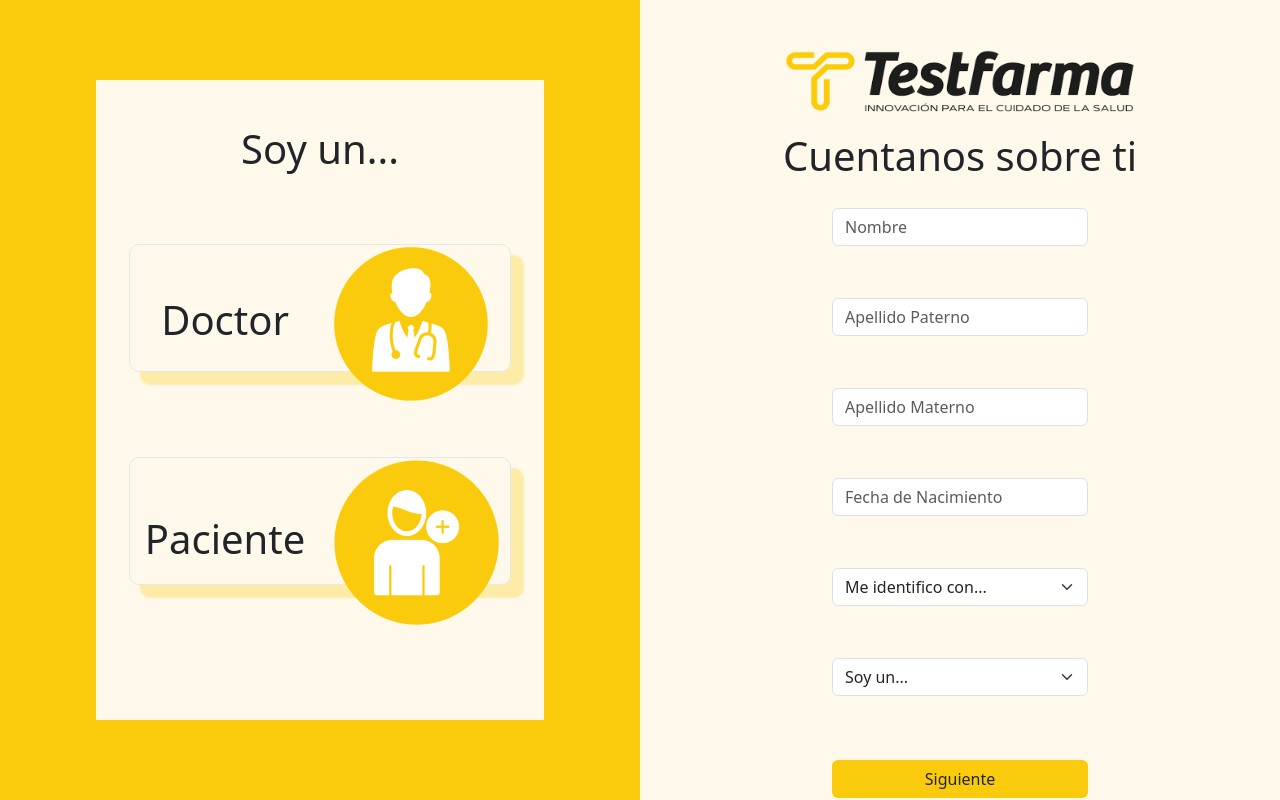
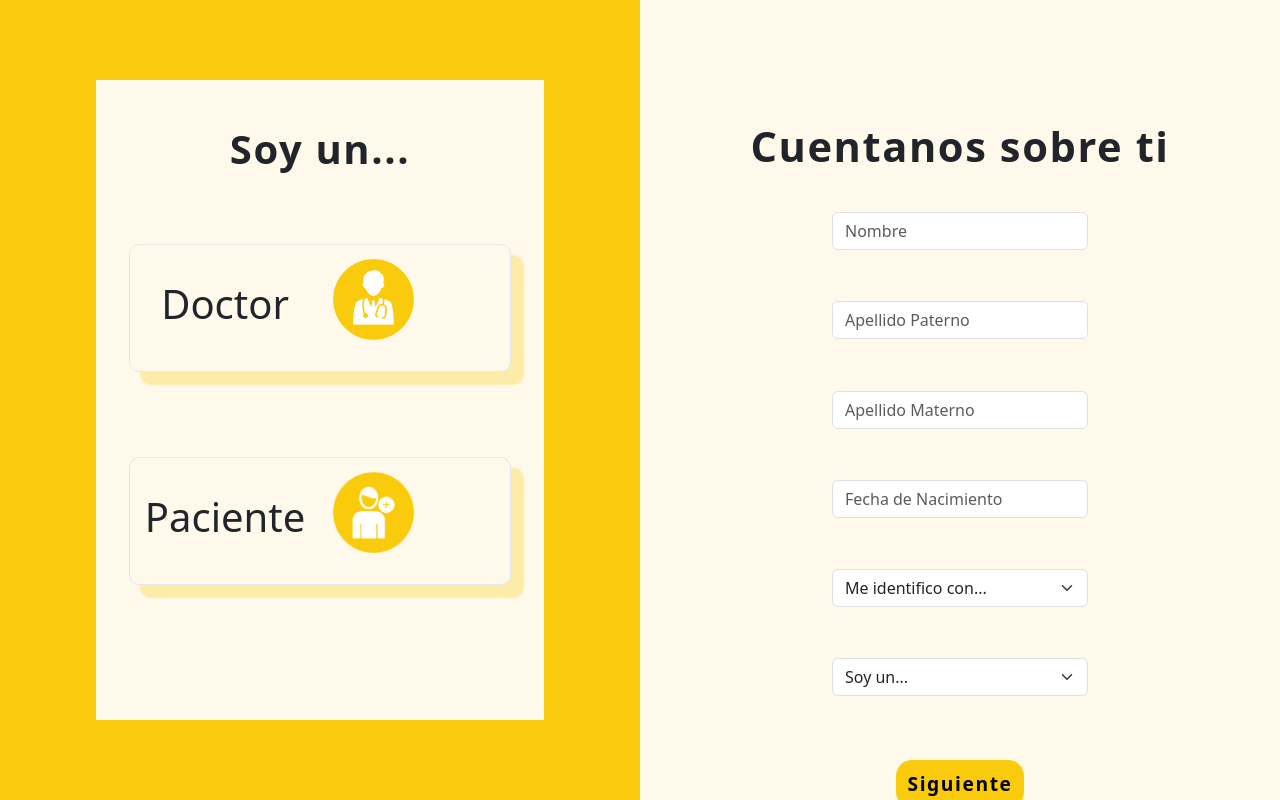
Before and after one commit to jorgergo/testfarma_webapp, a Django app: page /register in a window 1280 px wide. Run offline with Django 4.2, Linux system fonts and the light colour scheme; some libraries are stand-ins or nearby versions.

Commit message:
cambios UI

```diff
--- a/login/static/styles/signup.css
+++ b/login/static/styles/signup.css
@@ -13,14 +13,6 @@
   background-color: #facb0c;
 }
 
-.img-container {
-  display: flex;
-  align-items: center;
-  justify-content: center;
-  height: 100%;
-  margin-top: 15%;
-}
-
 .login-img {
   border-radius: 10%;
 }
@@ -30,6 +22,16 @@
   align-items: center;
   justify-content: center;
   margin-top: 10%;
+}
+
+.img-paciente {
+  max-width: 50%;
+  padding-top: 0.8rem;
+}
+
+.img-doctor {
+  max-width: 50%;
+  padding-top: 0.8rem;
 }
 
 .right {
@@ -47,7 +49,6 @@
   height: 80%;
 }
 
-
 .small-light-background {
   width: 90%;
   height: 20%;
@@ -57,7 +58,7 @@
   margin-bottom: 20%;
   margin-left: 5%;
   border-width: 5px;
-  border:1px solid #E6E6E6;
+  border: 1px solid #e6e6e6;
   transition: transform 0.3s ease;
 }
 
@@ -66,7 +67,15 @@
   transform: translate(0, -5px);
 }
 
+.tittle-right {
+  padding-top: 30.8rem;
+  font-size: 2.6rem;
+  font-weight: bold;
+  letter-spacing: 0.1rem;
+}
+
 .left-title {
+  letter-spacing: 0.1rem;
   display: flex;
   align-items: center;
   justify-content: center;
@@ -97,18 +106,24 @@
 .login-form {
   display: flex;
   align-items: center;
+  flex-direction: column;
   justify-content: center;
+  width: 100%;
+  height: 50%;
+}
+
+.form-group {
+  display: flex;
+  margin-top: 1.2rem;
   flex-direction: column;
+  margin-bottom: 1rem;
   width: 100%;
   height: 100%;
 }
 
-.form-group {
+.from-flex {
   display: flex;
-  margin-top: 20px;
-  flex-direction: column;
-  margin-bottom: 1rem;
-  width: 100%;
+  height: 100%;
 }
 
 form {
@@ -118,15 +133,22 @@ form {
 }
 
 .next-btn {
+  width: 50%;
+  height: 3rem;
   transition: 0.3s;
   background-color: #facb0c;
+  font-weight: bold;
+  font-size: 1.2rem;
+  letter-spacing: 0.1rem;
+  border: transparent;
+  border-radius: 1rem;
 }
 
 .next-btn:hover {
   background-color: #d0a700;
 }
 
-.btn-group {
+.btn-sig {
   display: flex;
   justify-content: center;
   margin-top: 2rem;
--- a/login/templates/signup/signup.html
+++ b/login/templates/signup/signup.html
@@ -22,7 +22,7 @@
       <div class="container">
         <div class="container light-background">
           <div class="row">
-            <div class="col col-md-12 left-title"><h1>Soy un...</h1></div>
+            <div class="col col-md-12 left-title"><h1><strong>Soy un...</strong></h1></div>
           </div>
           <div class="row small-light-background" style="margin-top: 15%;">
             <div class="col col-md-6 left-subtitle">
@@ -43,19 +43,12 @@
       </div>
     </div>
     <div class="split right">
-      <div class="logo-container">
-        <img
-          class="logo"
-          src="{% static 'assets/images/testfarma_logo.png' %}"
-          alt=""
-          srcset=""
-        />
-      </div>
+
 
       <div class="login-form">
-        <h1>Cuentanos sobre ti</h1>
+        <p class="tittle-right">Cuentanos sobre ti</p>
 
-        <form method="POST">
+        <form method="POST" class="form-flex">
           {% csrf_token %}
           <div class="form-group">{{ form.name|as_crispy_field }}</div>
 
@@ -69,17 +62,11 @@
 
           <div class="form-group">{{ form.user_type|as_crispy_field }}</div>
 
-          <div class="btn-group">
-            <button class="btn next-btn" type="submit">Siguiente</button>
+          <div class="btn-sig">
+            <button class="next-btn" type="submit">Siguiente</button>
           </div>
         </form>
 
-        <div class="register-group">
-          <p>¿Ya tienes una cuenta?</p>
-          <button class="btn register-btn" onclick="link_to_view()">
-            Iniciar Sesion
-          </button>
-        </div>
       </div>
     </div>
 
```
Also changed, not shown: login/static/styles/login.css (+6 -3 lines).
